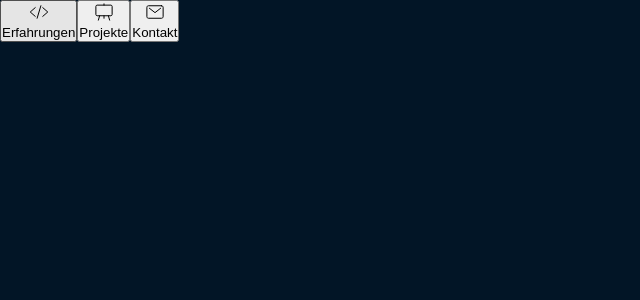
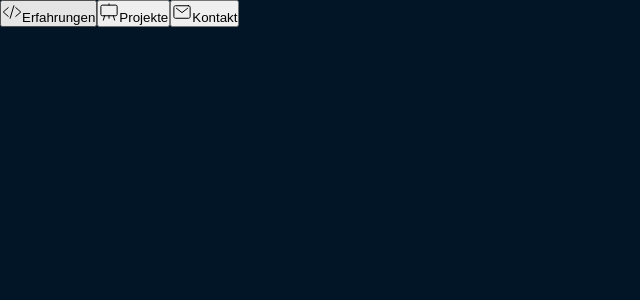
Before and after one commit to HenryWolfDev/Mein-Portfolio-2026, an Angular app: page / in a window 1280 px wide. Shown: the top 300 px of the page, without its empty margins (0-640 px from the left). Built offline with nearby package versions, Linux system fonts and the light colour scheme; a web font is replaced by a local one.

Commit message:
refactor: ButtonConfig add new propertie iconPosition. Now i can easy move directions

```diff
--- a/src/app/layout/header/header.buttons.ts
+++ b/src/app/layout/header/header.buttons.ts
@@ -4,14 +4,17 @@ export const HEADER_EPXERIENCE_BUTTON: ButtonConfig = {
   label: 'Erfahrungen',
   variant: 'transparent',
   icon: 'code-slash',
+  iconPosition: 'left',
 };
 export const HEADER_PROJECTS_BUTTON: ButtonConfig = {
   label: 'Projekte',
   variant: 'transparent',
   icon: 'easel',
+  iconPosition: 'left',
 };
 export const HEADER_CONTACT_BUTTON: ButtonConfig = {
   label: 'Kontakt',
   variant: 'transparent',
   icon: 'mail',
+  iconPosition: 'left',
 };
--- a/src/app/shared/ui-button/button.config.ts
+++ b/src/app/shared/ui-button/button.config.ts
@@ -2,4 +2,5 @@ export interface ButtonConfig {
   label: string;
   variant: 'primary' | 'transparent';
   icon: 'code-slash' | 'easel' | 'mail';
+  iconPosition: 'left' | 'right';
 }
--- a/src/app/shared/ui-button/ui-button.component.html
+++ b/src/app/shared/ui-button/ui-button.component.html
@@ -1,4 +1,11 @@
 <button>
-  <img src="{{ iconPath }}" alt="" />
-  <p>{{ config.label }}</p>
+  <span *ngIf="config.iconPosition === 'left'">
+    <img src="{{ iconPath }}" alt="" />
+  </span>
+
+  <span>{{ config.label }}</span>
+
+  <span *ngIf="config.iconPosition === 'right'">
+    <img src="{{ iconPath }}" alt="" />
+  </span>
 </button>
--- a/src/app/shared/ui-button/ui-button.component.ts
+++ b/src/app/shared/ui-button/ui-button.component.ts
@@ -1,10 +1,11 @@
 import { Component, Input, OnInit } from '@angular/core';
 import { ButtonConfig } from './button.config';
-import { NgIf } from '../../../../node_modules/@angular/common/common_module.d-NEF7UaHr';
+import { CommonModule, NgIf } from '@angular/common';
 
 @Component({
+  standalone: true,
   selector: 'app-ui-button',
-  imports: [],
+  imports: [CommonModule, NgIf],
   templateUrl: './ui-button.component.html',
   styleUrl: './ui-button.component.scss',
 })
@@ -15,8 +16,8 @@ export class UiButtonComponent implements OnInit {
 
   IconDictionary = {
     mail: 'assets/icons/mail-outline.svg',
-    easel: '/assets/icons/easel-outline.svg',
-    'code-slash': '/assets/icons/code-slash-outline.svg',
+    easel: 'assets/icons/easel-outline.svg',
+    'code-slash': 'assets/icons/code-slash-outline.svg',
   };
 
   ngOnInit() {
```
